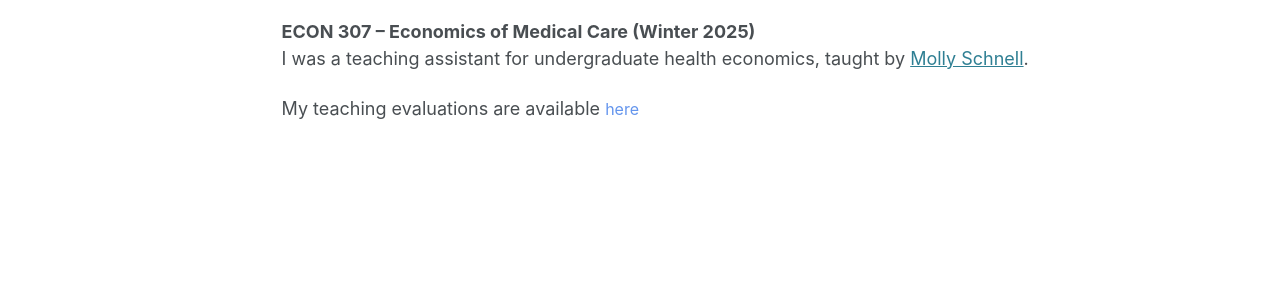
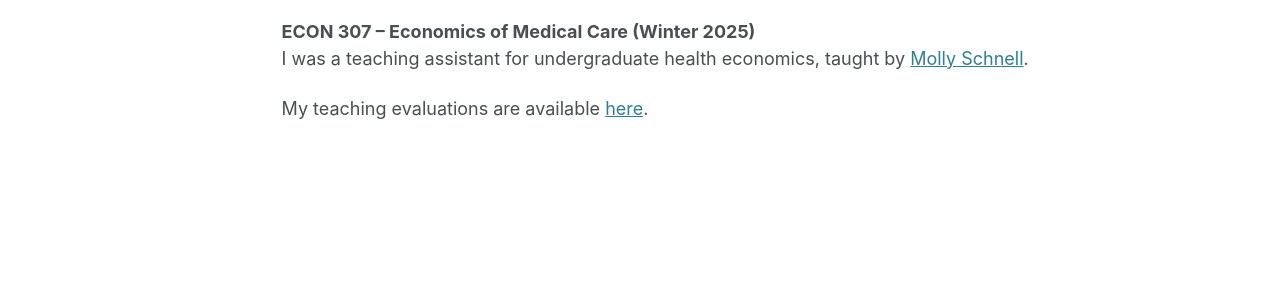
Before and after one commit to maxpienkny/maxpienkny.github.io, a Jekyll site: the page built from _pages/teaching.md, in a window 1280 px wide. Shown: the part 147-438 px from the top of the page. Built offline with Jekyll 4.4.1, drawn with Linux system fonts in a browser that asks for light colours.

Commit message:
update teach

```diff
--- a/_pages/teaching.md
+++ b/_pages/teaching.md
@@ -12,4 +12,4 @@ author_profile: false
 **ECON 307 &ndash; Economics of Medical Care (Winter 2025)** <br>
 I was a teaching assistant for undergraduate health economics, taught by [Molly Schnell](https://mollyschnell.com/).
 
-My teaching evaluations are available <a href="/files/teaching/pienkny_teaching_evals.pdf"><button class="dropbtn">here</button></a>
+My teaching evaluations are available [here](/files/teaching/pienkny_teaching_evals.pdf).
```
